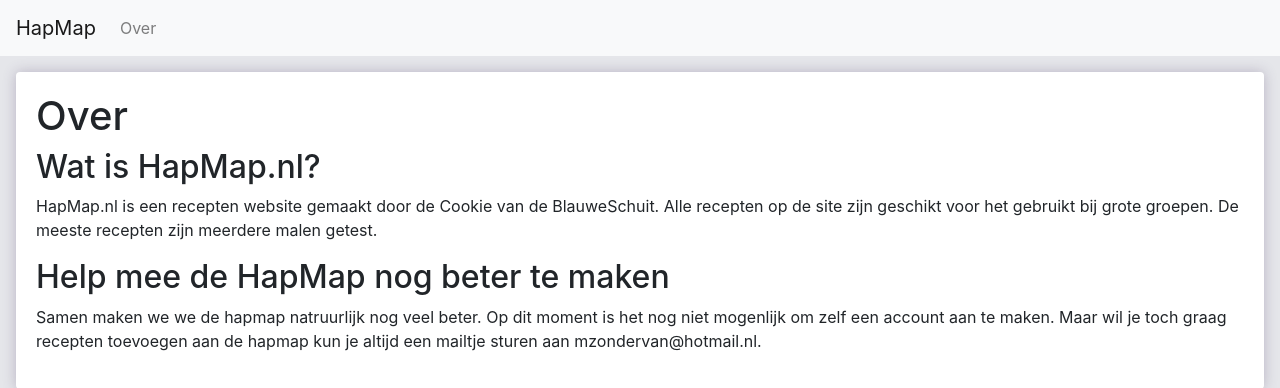
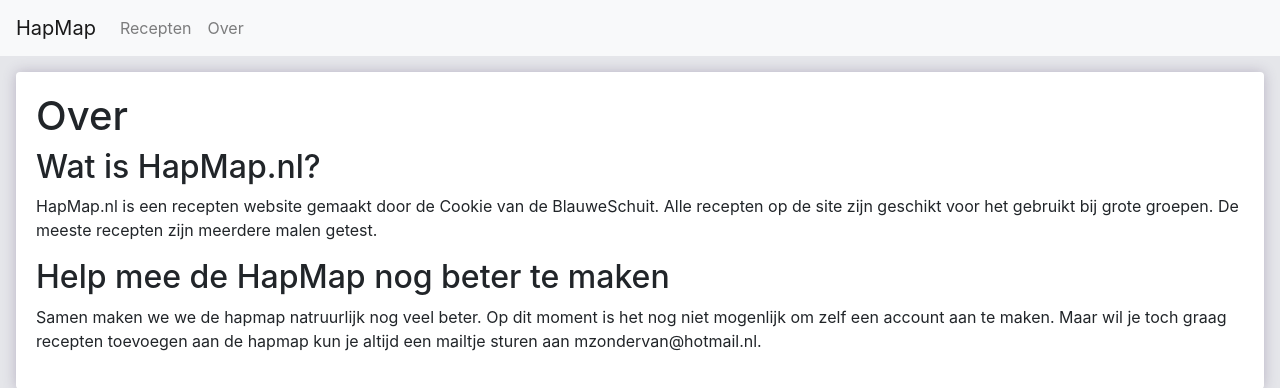
Before and after one commit to Matthijz98/HapMap, a Django app: page /about in a window 1280 px wide. Shown: the top 388 px of the page. Run offline with Django 3.2, Linux system fonts and the light colour scheme; some libraries are stand-ins or nearby versions.

Commit message:
add recipes navbar item

```diff
--- a/HapMap/recipebook/templates/recipebook/navbar.html
+++ b/HapMap/recipebook/templates/recipebook/navbar.html
@@ -6,9 +6,12 @@
 
   <div class="collapse navbar-collapse" id="navbarSupportedContent">
     <ul class="navbar-nav mr-auto">
-      <li class="nav-item">
-        <a class="nav-link" href="{% url 'about' %}">Over</a>
-      </li>
+        <li class="nav-item">
+            <a class="nav-link" href="{% url 'recipes' %}">Recepten</a>
+        </li>
+        <li class="nav-item">
+            <a class="nav-link" href="{% url 'about' %}">Over</a>
+        </li>
     </ul>
 {#    <form class="form-inline my-2 my-lg-0">#}
 {#      <input class="form-control mr-sm-2" type="search" placeholder="Search" aria-label="Search">#}
```
